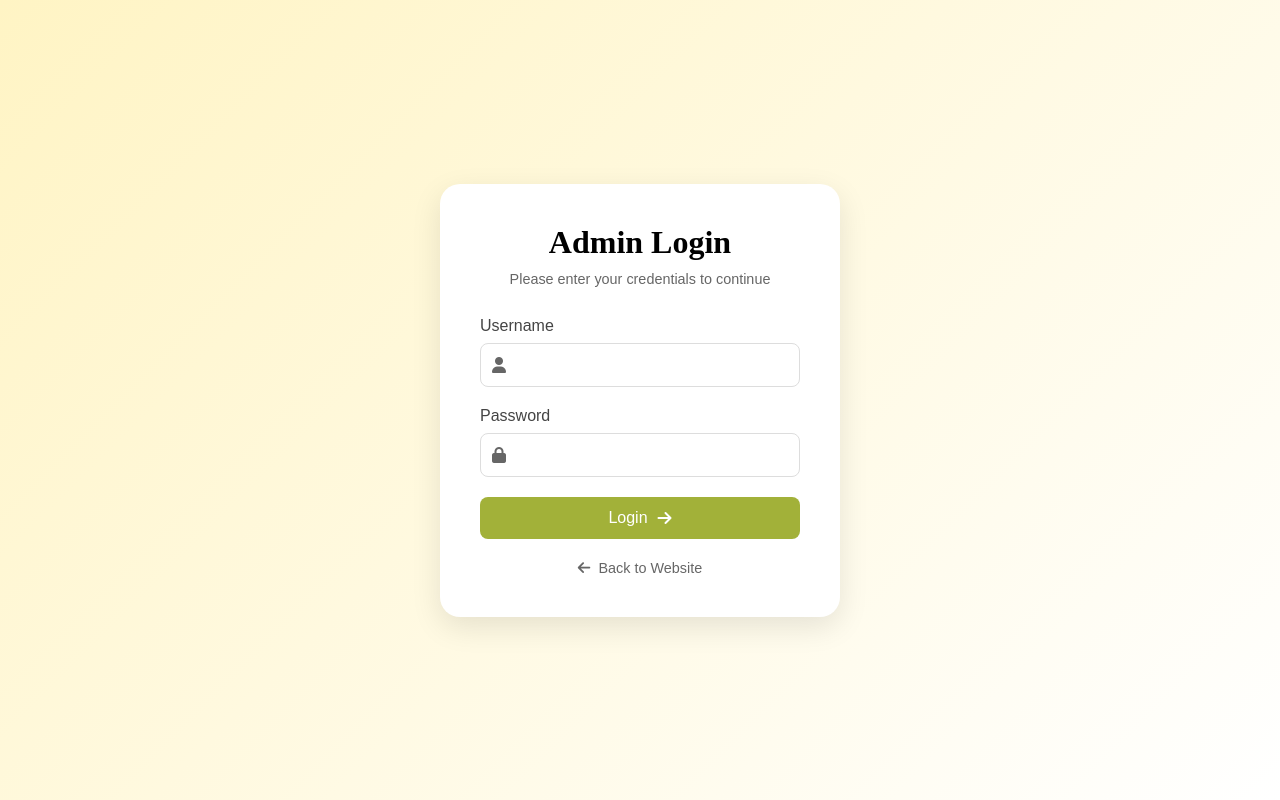
After one commit to Shriram2005/Neutralise-E-commerce, a PHP site: page /admin_login.php in a window 1280 px wide. The commit adds this page. Run offline with PHP 8.4, Linux system fonts and the light colour scheme.

Commit message:
added admin dashboard authentication

```diff
--- a/admin_dashboard.php
+++ b/admin_dashboard.php
@@ -1,4 +1,5 @@
 <?php
+include 'check_admin.php';
 include 'connection.php';
 
 // Get statistics
--- /dev/null
+++ b/admin_login.php
@@ -0,0 +1,221 @@
+<!DOCTYPE html>
+<html lang="en">
+<head>
+    <meta charset="UTF-8">
+    <meta name="viewport" content="width=device-width, initial-scale=1.0">
+    <title>Admin Login - Neutralise Naturals</title>
+    <link rel="stylesheet" href="./css/index.css">
+    <link rel="stylesheet" href="https://cdnjs.cloudflare.com/ajax/libs/font-awesome/6.0.0/css/all.min.css">
+</head>
+<body>
+    <?php
+    session_start();
+
+    // Check if already logged in
+    if (isset($_SESSION['admin_logged_in']) && $_SESSION['admin_logged_in'] === true) {
+        header("Location: admin_dashboard.php");
+        exit;
+    }
+
+    $error = '';
+
+    if ($_SERVER['REQUEST_METHOD'] === 'POST') {
+        $username = $_POST['username'] ?? '';
+        $password = $_POST['password'] ?? '';
+
+        // Check credentials
+        if ($username === 'neutralise.in' && $password === 'Skin@88227') {
+            $_SESSION['admin_logged_in'] = true;
+            header("Location: admin_dashboard.php");
+            exit;
+        } else {
+            $error = 'Invalid username or password';
+        }
+    }
+    ?>
+
+    <div class="admin-login-container">
+        <div class="login-box">
+            <div class="login-header">
+                <h1>Admin Login</h1>
+                <p>Please enter your credentials to continue</p>
+            </div>
+
+            <?php if ($error): ?>
+                <div class="error-message">
+                    <i class="fas fa-exclamation-circle"></i>
+                    <?php echo $error; ?>
+                </div>
+            <?php endif; ?>
+
+            <form method="POST" class="login-form">
+                <div class="form-group">
+                    <label for="username">Username</label>
+                    <div class="input-group">
+                        <i class="fas fa-user"></i>
+                        <input type="text" id="username" name="username" required>
+                    </div>
+                </div>
+
+                <div class="form-group">
+                    <label for="password">Password</label>
+                    <div class="input-group">
+                        <i class="fas fa-lock"></i>
+                        <input type="password" id="password" name="password" required>
+                    </div>
+                </div>
+
+                <button type="submit" class="login-btn">
+                    <span>Login</span>
+                    <i class="fas fa-arrow-right"></i>
+                </button>
+            </form>
+
+            <div class="back-to-site">
+                <a href="index.php">
+                    <i class="fas fa-arrow-left"></i>
+                    Back to Website
+                </a>
+            </div>
+        </div>
+    </div>
+
+    <style>
+    .admin-login-container {
+        min-height: 100vh;
+        display: flex;
+        align-items: center;
+        justify-content: center;
+        background: linear-gradient(135deg, var(--main-bg-color) 0%, #ffffff 100%);
+        padding: 20px;
+    }
+
+    .login-box {
+        background: white;
+        padding: 40px;
+        border-radius: 20px;
+        box-shadow: 0 10px 30px rgba(0, 0, 0, 0.1);
+        width: 100%;
+        max-width: 400px;
+    }
+
+    .login-header {
+        text-align: center;
+        margin-bottom: 30px;
+    }
+
+    .login-header h1 {
+        font-family: var(--font-heading);
+        font-size: 2rem;
+        color: var(--text-color);
+        margin-bottom: 10px;
+    }
+
+    .login-header p {
+        color: #666;
+        font-size: 0.9rem;
+    }
+
+    .error-message {
+        background: #f8d7da;
+        color: #721c24;
+        padding: 12px;
+        border-radius: 8px;
+        margin-bottom: 20px;
+        display: flex;
+        align-items: center;
+        gap: 10px;
+        font-size: 0.9rem;
+    }
+
+    .form-group {
+        margin-bottom: 20px;
+    }
+
+    .form-group label {
+        display: block;
+        margin-bottom: 8px;
+        color: #444;
+        font-weight: 500;
+    }
+
+    .input-group {
+        position: relative;
+    }
+
+    .input-group i {
+        position: absolute;
+        left: 12px;
+        top: 50%;
+        transform: translateY(-50%);
+        color: #666;
+    }
+
+    .input-group input {
+        width: 100%;
+        padding: 12px 12px 12px 40px;
+        border: 1px solid #ddd;
+        border-radius: 8px;
+        font-size: 1rem;
+        transition: all 0.3s ease;
+    }
+
+    .input-group input:focus {
+        outline: none;
+        border-color: var(--green-bg-color);
+        box-shadow: 0 0 0 3px rgba(76, 175, 80, 0.1);
+    }
+
+    .login-btn {
+        width: 100%;
+        padding: 12px;
+        background: var(--green-bg-color);
+        color: white;
+        border: none;
+        border-radius: 8px;
+        font-size: 1rem;
+        font-weight: 500;
+        cursor: pointer;
+        display: flex;
+        align-items: center;
+        justify-content: center;
+        gap: 10px;
+        transition: all 0.3s ease;
+    }
+
+    .login-btn:hover {
+        background: var(--hover-color);
+        transform: translateY(-2px);
+    }
+
+    .back-to-site {
+        text-align: center;
+        margin-top: 20px;
+    }
+
+    .back-to-site a {
+        color: #666;
+        text-decoration: none;
+        display: inline-flex;
+        align-items: center;
+        gap: 8px;
+        font-size: 0.9rem;
+        transition: color 0.3s ease;
+    }
+
+    .back-to-site a:hover {
+        color: var(--green-bg-color);
+    }
+
+    @media (max-width: 480px) {
+        .login-box {
+            padding: 30px 20px;
+        }
+
+        .login-header h1 {
+            font-size: 1.8rem;
+        }
+    }
+    </style>
+</body>
+</html>
--- a/index.php
+++ b/index.php
@@ -38,7 +38,7 @@
     <!-- top text  -------------------------------->
     <div class="top-text-area">
 
-        <h1>92% Success Rate with Neutralize Naturals over 35000+ Happy Customers</h1>
+        <h1>92% Success Rate with Neutralise Naturals over 35000+ Happy Customers</h1>
 
         <p class="t1">We offer a curated range of skincare products, developed with renowned Ayurvedic experts,
             sepcifically
--- a/manage_blogs.php
+++ b/manage_blogs.php
@@ -1,4 +1,8 @@
 <?php
+session_start();
+include 'check_admin.php';
+// Start output buffering at the very beginning
+ob_start();
 include 'connection.php';
 
 // Handle blog deletion
--- a/manage_testimonials.php
+++ b/manage_testimonials.php
@@ -1,4 +1,8 @@
 <?php
+session_start();
+include 'check_admin.php';
+// Start output buffering at the very beginning
+ob_start();
 include 'connection.php';
 
 // Handle Delete Action
--- a/neutral.sql
+++ b/neutral.sql
@@ -239,7 +239,7 @@ CREATE TABLE `our_promise` (
 --
 
 INSERT INTO `our_promise` (`id`, `image`, `intro_text`, `list_items`, `closing_text`) VALUES
-(1, 'image2.png', 'At Neutralize Naturals, we promise:', '100% natural, chemical-free products, Faster and better relief compared to alternative medicines, Ongoing research and development for continuous improvement, Exceptional customer support and guidance', 'Once you experience our products, you\'ll understand why our customers keep coming back.');
+(1, 'image2.png', 'At Neutralise Naturals, we promise:', '100% natural, chemical-free products, Faster and better relief compared to alternative medicines, Ongoing research and development for continuous improvement, Exceptional customer support and guidance', 'Once you experience our products, you\'ll understand why our customers keep coming back.');
 
 -- --------------------------------------------------------
 
```
Also changed, not shown: blog.php (+4 -4 lines), check_admin.php (added, +11 -0 lines), connection.php (+8 -8 lines), manage_products.php (+5 -2 lines), 1 other file.
